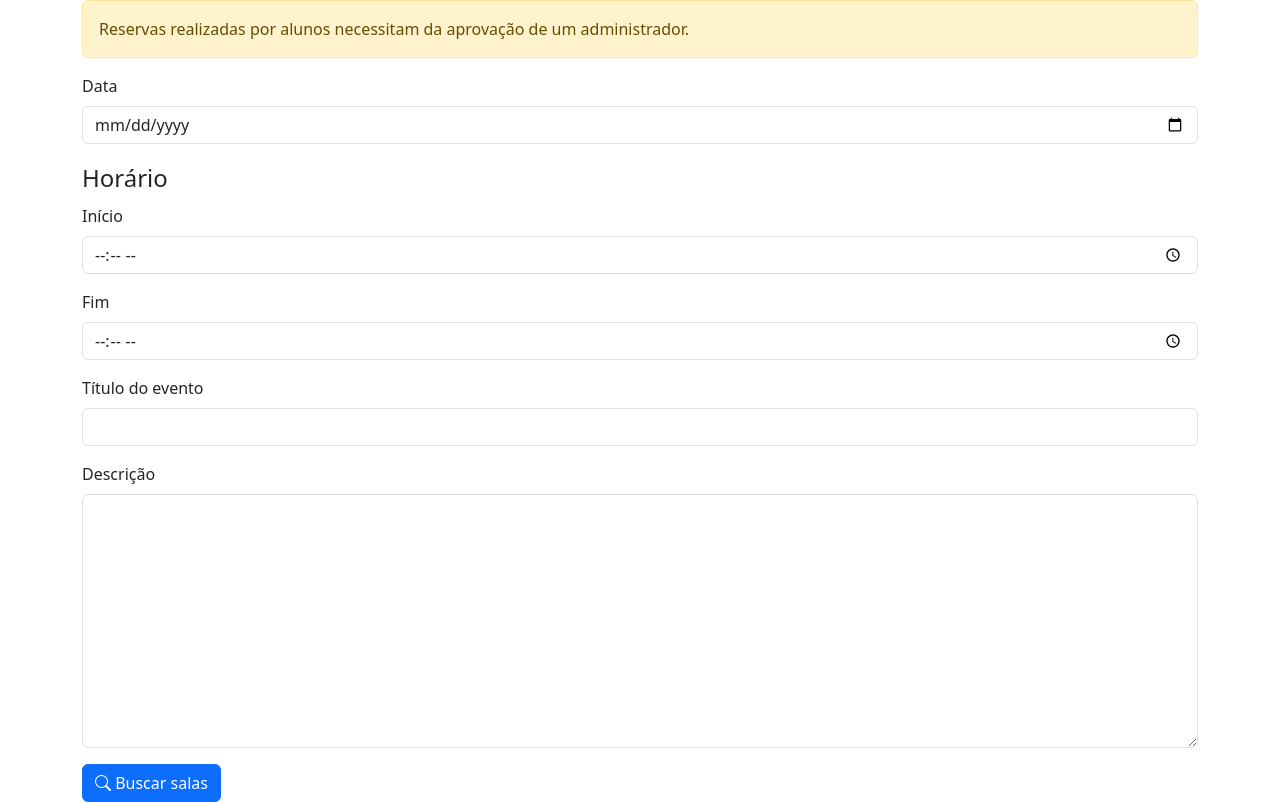
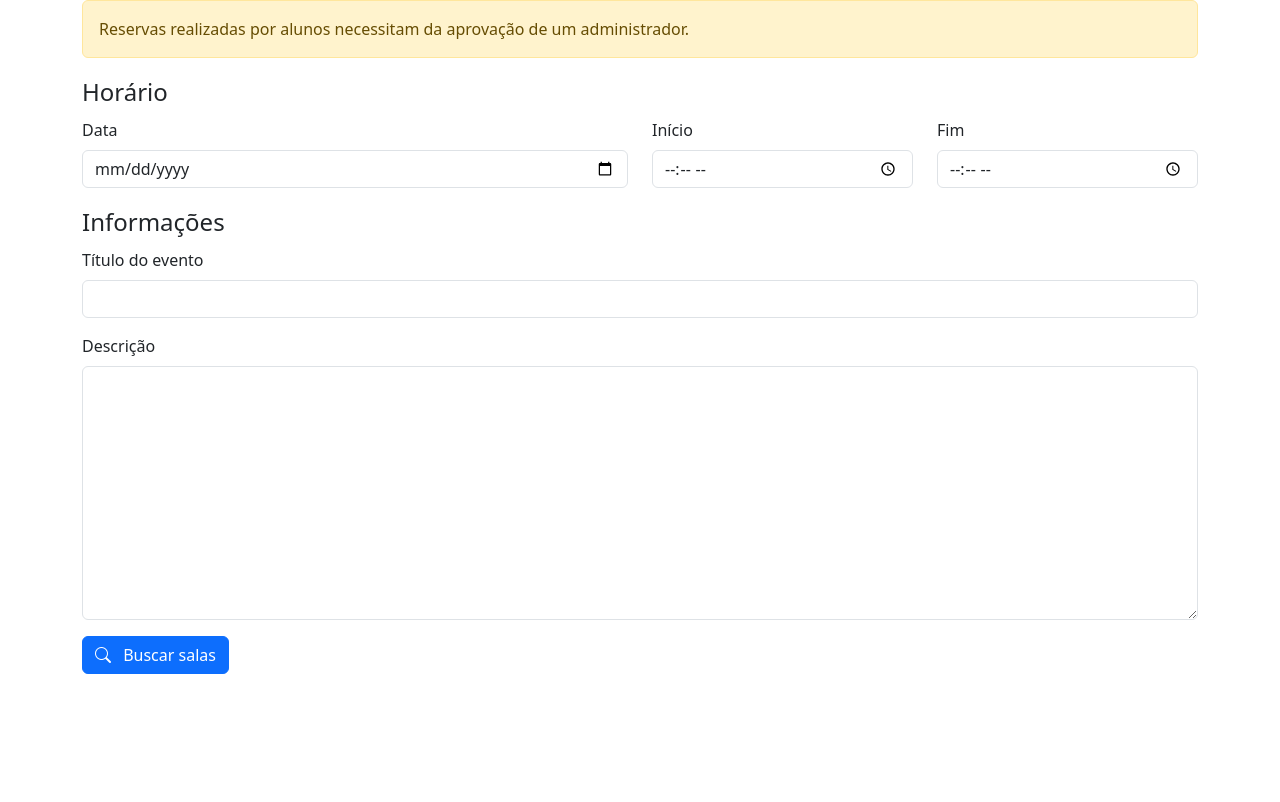
Before and after one commit to EduMenges/reserva-hub, a SvelteKit app in the folder frontend/: page /book in a window 1280 px wide. Built offline with nearby package versions, Linux system fonts and the light colour scheme.

Commit message:
More minor fixes

```diff
--- a/frontend/src/lib/components/SmallContainer.svelte
+++ b/frontend/src/lib/components/SmallContainer.svelte
@@ -13,6 +13,6 @@
   @import "../../variables.scss";
 
   section {
-    max-width: map-get($grid-breakpoints, sm) * 0.65;
+    max-width: map-get($grid-breakpoints, sm) * 0.70;
   }
 </style>
--- a/frontend/src/routes/+page.svelte
+++ b/frontend/src/routes/+page.svelte
@@ -4,7 +4,7 @@
 </script>
 
 <SmallContainer>
-  <Logo />
+  <Logo class="text-center"/>
   <div class="d-flex justify-content-between flex-wrap">
     <a href="book" class="btn btn-primary" role="button">Fazer uma reserva</a>
     <a href="history" class="btn btn-secondary" role="button">Suas reservas</a>
--- a/frontend/src/routes/book/+page.svelte
+++ b/frontend/src/routes/book/+page.svelte
@@ -7,24 +7,29 @@
 </div>
 
 <form method="get" action="?/search">
-  <div class="mb-3">
+  <fieldset name="horario">
+    <legend>Horário</legend>
+
+    <div class="row">
+      <div class="mb-3 col-12 col-sm-6">
         <label for="date" class="form-label">Data</label>
         <input type="date" class="form-control" name="date" id="date" min={currentDay()} required />
       </div>
 
-  <fieldset name="Horário" class="grid" style="row-gap: 1px">
-    <legend style="grid-row: 1;">Horário</legend>
-
-    <div class="mb-3 g-col-6" style="grid-row: 2">
+      <div class="mb-3 col">
         <label for="time-start" class="form-label">Início</label>
         <input type="time" class="form-control" name="time-start" id="time-start" required />
       </div>
 
-    <div class="mb-3 g-col-6" style="grid-row: 2">
+      <div class="mb-3 col">
         <label for="time-end" class="form-label">Fim</label>
         <input type="time" class="form-control" name="time-end" id="time-end" required />
       </div>
+    </div>
   </fieldset>
+
+  <fieldset name="informacoes">
+    <legend>Informações</legend>
 
     <div class="mb-3">
       <label for="title" class="form-label">Título do evento</label>
@@ -35,9 +40,10 @@
       <label for="description" class="form-label">Descrição</label>
       <textarea name="description" id="description" cols="30" rows="10" class="form-control" required></textarea>
     </div>
+  </fieldset>
 
   <button type="submit" class="btn btn-primary">
-    <i class="bi bi-search" />
+    <i class="bi bi-search me-2" />
     Buscar salas
   </button>
 </form>
```
Also changed, not shown: frontend/src/routes/admin/+page.svelte (+8 -3 lines). Lines whose indentation alone changed are shown as unchanged.
